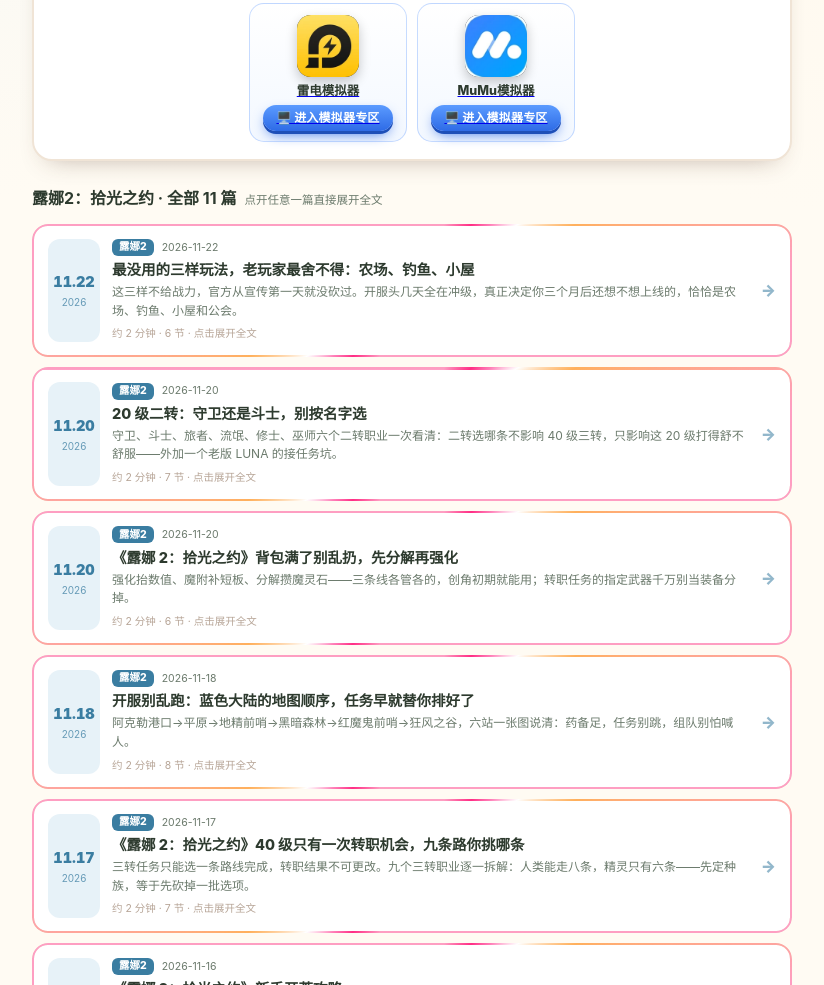
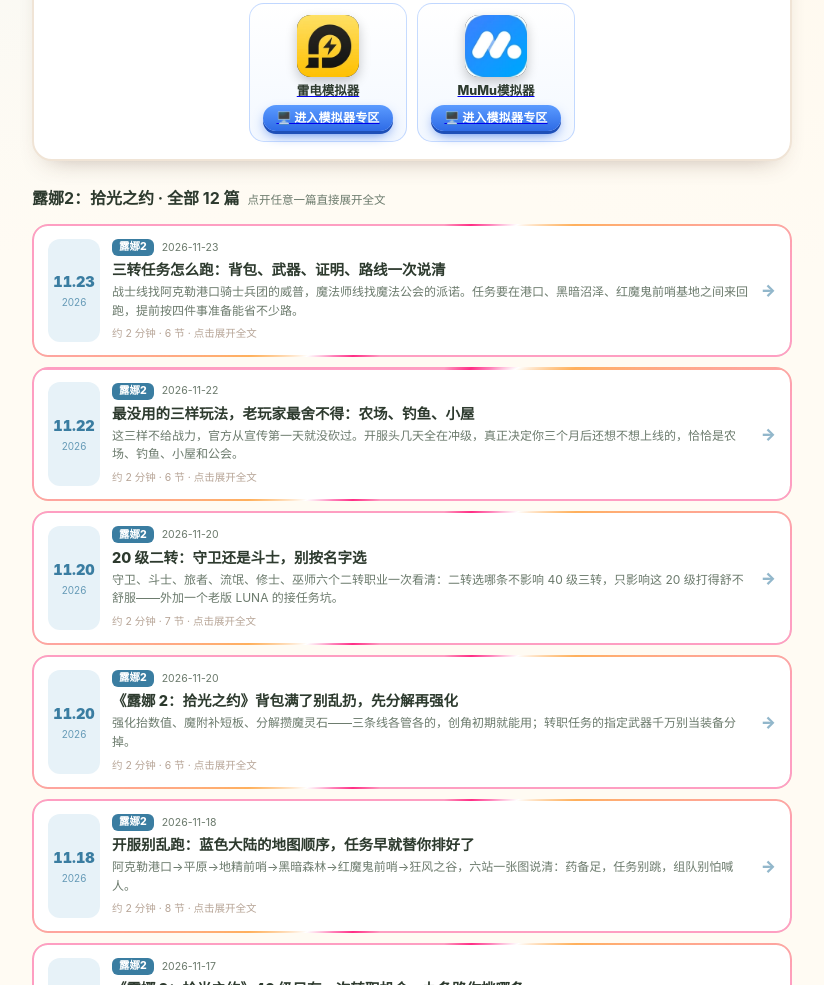
Before and after one commit to jingyu3269/game-guide, a plain HTML site: page g/luna2/index.html in a window 1280 px wide. Shown: the part 1233-2218 px from the top of the page, without its empty margins (228-1052 px from the left). Drawn offline with Linux system fonts and the light colour scheme; no server answers.

Commit message:
露娜2 分站同步三转任务文章（12 篇）

```diff
--- a/g/luna2/index.html
+++ b/g/luna2/index.html
@@ -4,7 +4,7 @@
 <meta charset="UTF-8">
 <meta name="viewport" content="width=device-width, initial-scale=1">
 <title>露娜2：拾光之约攻略合集 · 精品手游攻略站</title>
-<meta name="description" content="露娜2：拾光之约攻略共 11 篇：经典露娜IP · 奇幻冒险。首款萌世代官方正版，经典露娜IP回归：自由转职、社交满格，情侣配对与家族玩法原汁原味。12 月 10 日公测——开服前把…">
+<meta name="description" content="露娜2：拾光之约攻略共 12 篇：经典露娜IP · 奇幻冒险。首款萌世代官方正版，经典露娜IP回归：自由转职、社交满格，情侣配对与家族玩法原汁原味。12 月 10 日公测——开服前把…">
 <meta name="robots" content="index,follow">
 <style>
 *{margin:0;padding:0;box-sizing:border-box}
@@ -551,8 +551,18 @@ body{
   </section>
 
   <section class="list">
-    <h2>露娜2：拾光之约 · 全部 11 篇<small>点开任意一篇直接展开全文</small></h2>
+    <h2>露娜2：拾光之约 · 全部 12 篇<small>点开任意一篇直接展开全文</small></h2>
     <div class="entries">
+<a class="entry" href="../../index.html?a=j25iri">
+      <span class="e-date"><i>11.23</i><em>2026</em></span>
+      <span class="e-body">
+        <span class="e-meta"><span class="e-tag">露娜2</span><span>2026-11-23</span></span>
+        <span class="e-title">三转任务怎么跑：背包、武器、证明、路线一次说清</span>
+        <span class="e-dek">战士线找阿克勒港口骑士兵团的威普，魔法师线找魔法公会的派诺。任务要在港口、黑暗沼泽、红魔鬼前哨基地之间来回跑，提前按四件事准备能省不少路。</span>
+        <span class="e-foot">约 2 分钟 · 6 节 · 点击展开全文</span>
+      </span>
+      <span class="e-arrow" aria-hidden="true">→</span>
+    </a>
 <a class="entry" href="../../index.html?a=1k1ocja">
       <span class="e-date"><i>11.22</i><em>2026</em></span>
       <span class="e-body">
```
